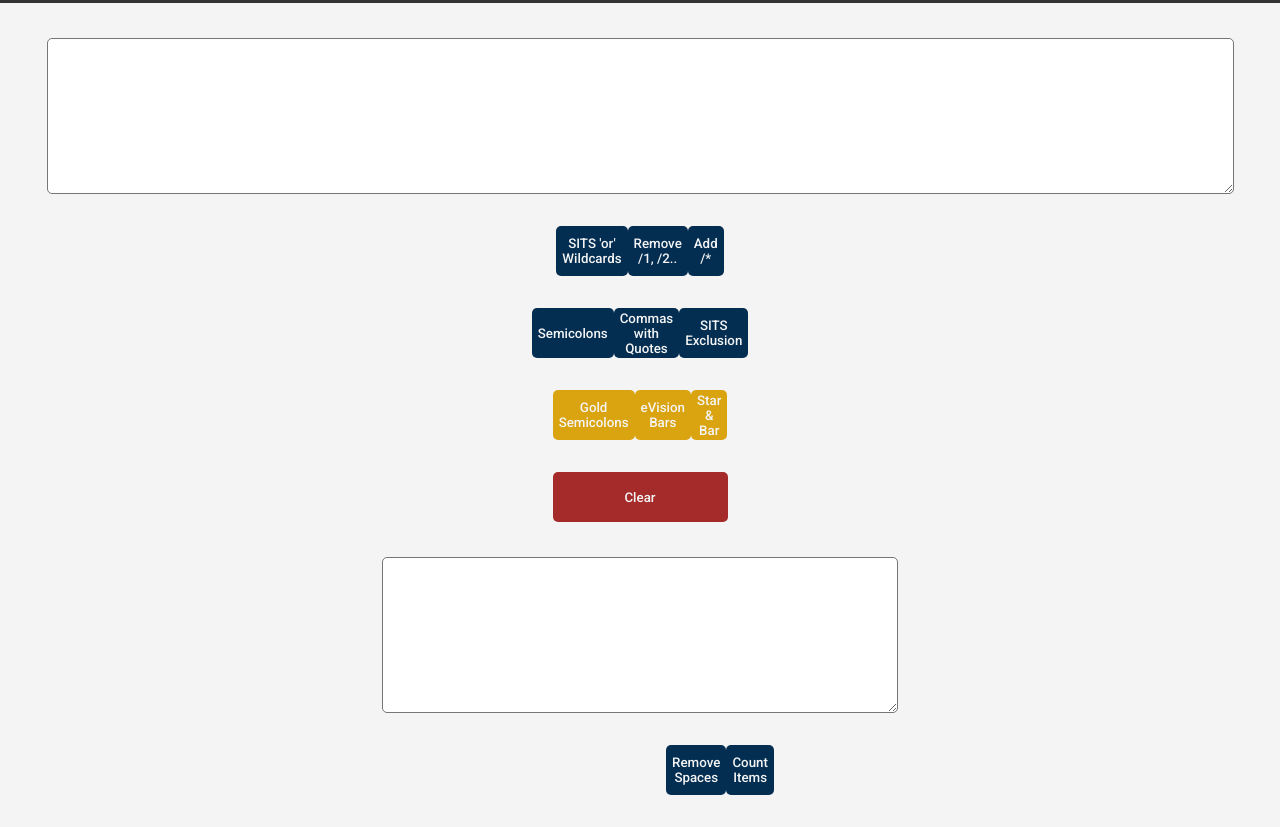
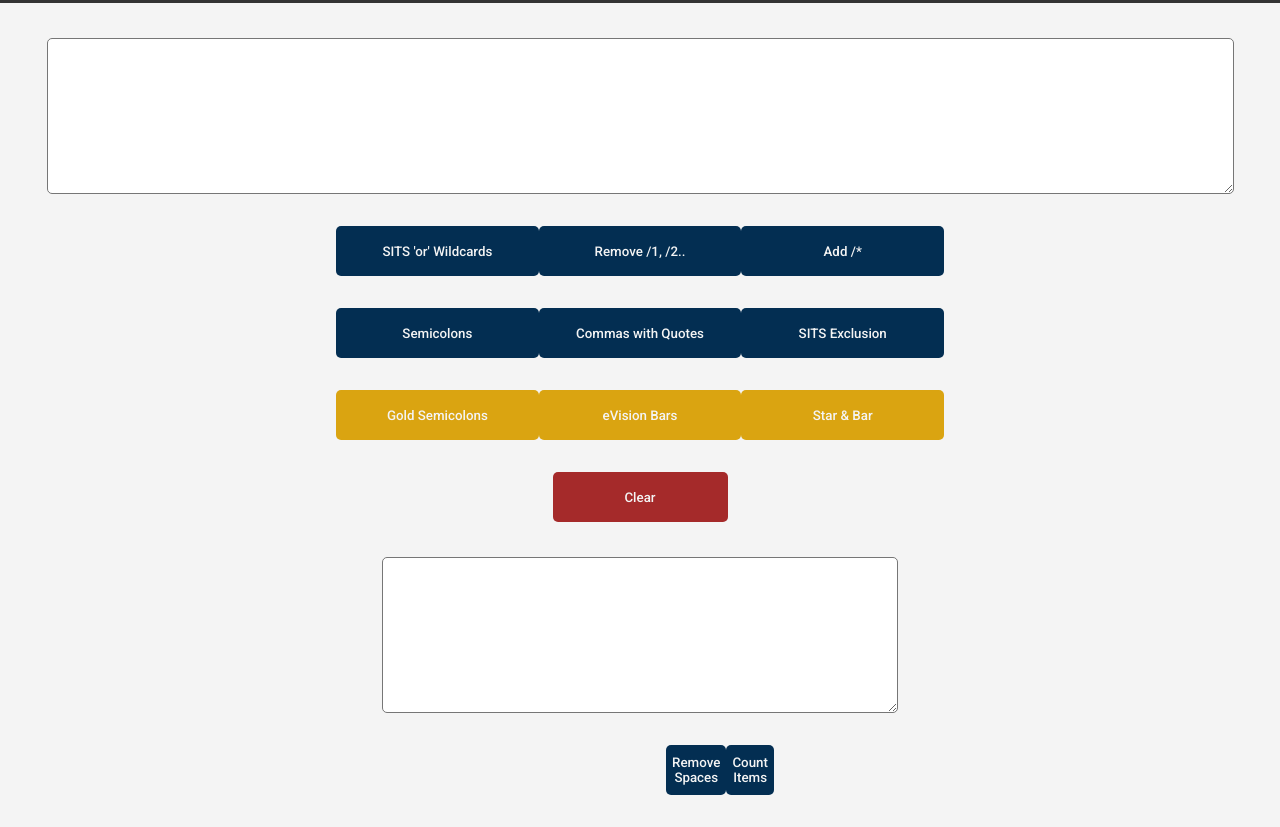
Before and after one commit to joshjt96/joshjt96.github.io, a plain HTML site: page index.html in a window 1280 px wide. Shown: the part 86-913 px from the top of the page. Drawn offline with Linux system fonts and the light colour scheme.

Commit message:
Add btn-row-div

```diff
--- a/index.html
+++ b/index.html
@@ -16,6 +16,7 @@
     </header>
     <div class="body">
         <textarea name="userInputArea" id="userInputArea" cols="165" rows="10"></textarea>
+        <div class="btn-row-div">
             <div class="btn-row">
                 <button onclick="sitsOrWildcards(outputArea)">SITS 'or' Wildcards</button>
                 <button onclick="removeSlashN(outputArea)">Remove /1, /2..</button>
@@ -31,6 +32,7 @@
                 <button class="btn-yellow">eVision Bars</button>
                 <button class="btn-yellow">Star & Bar</button>
             </div>
+        </div>
             <div class="clear-btn-grid">
                 <button class="btn-clear" onclick="clearTextArea(userInputArea)">Clear</button>
             </div>
--- a/style.css
+++ b/style.css
@@ -29,11 +29,16 @@ button {
     background-color: #daa411;
 }
 
+.btn-row-div {
+    height: auto;
+    width: 70%;
+}
+
 .btn-row {
     display: flex;
     justify-content: center;
     align-items: center;
-    margin: 2em 35em;
+    margin: 2em 9em;
 }
 
 .btn-clear {
```
